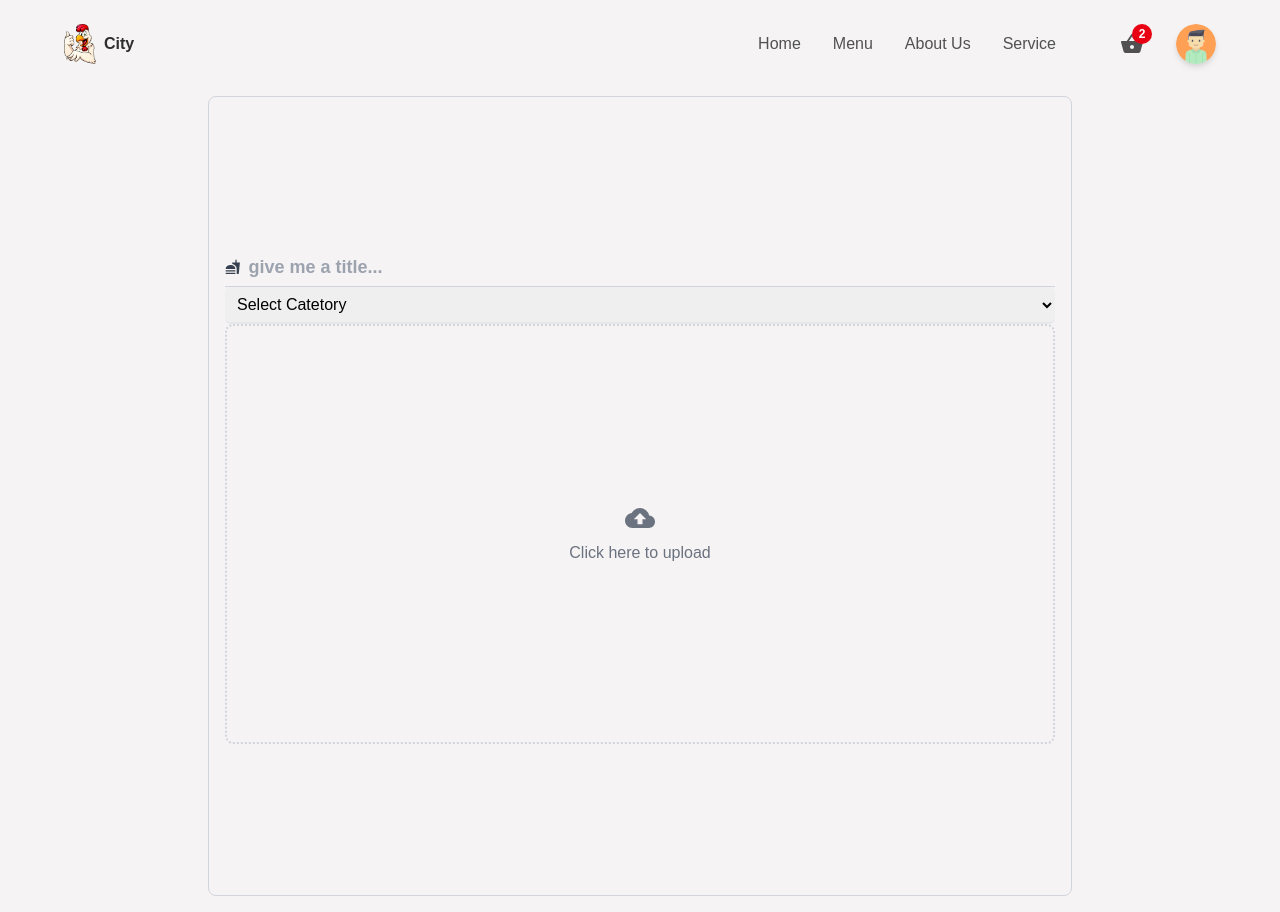
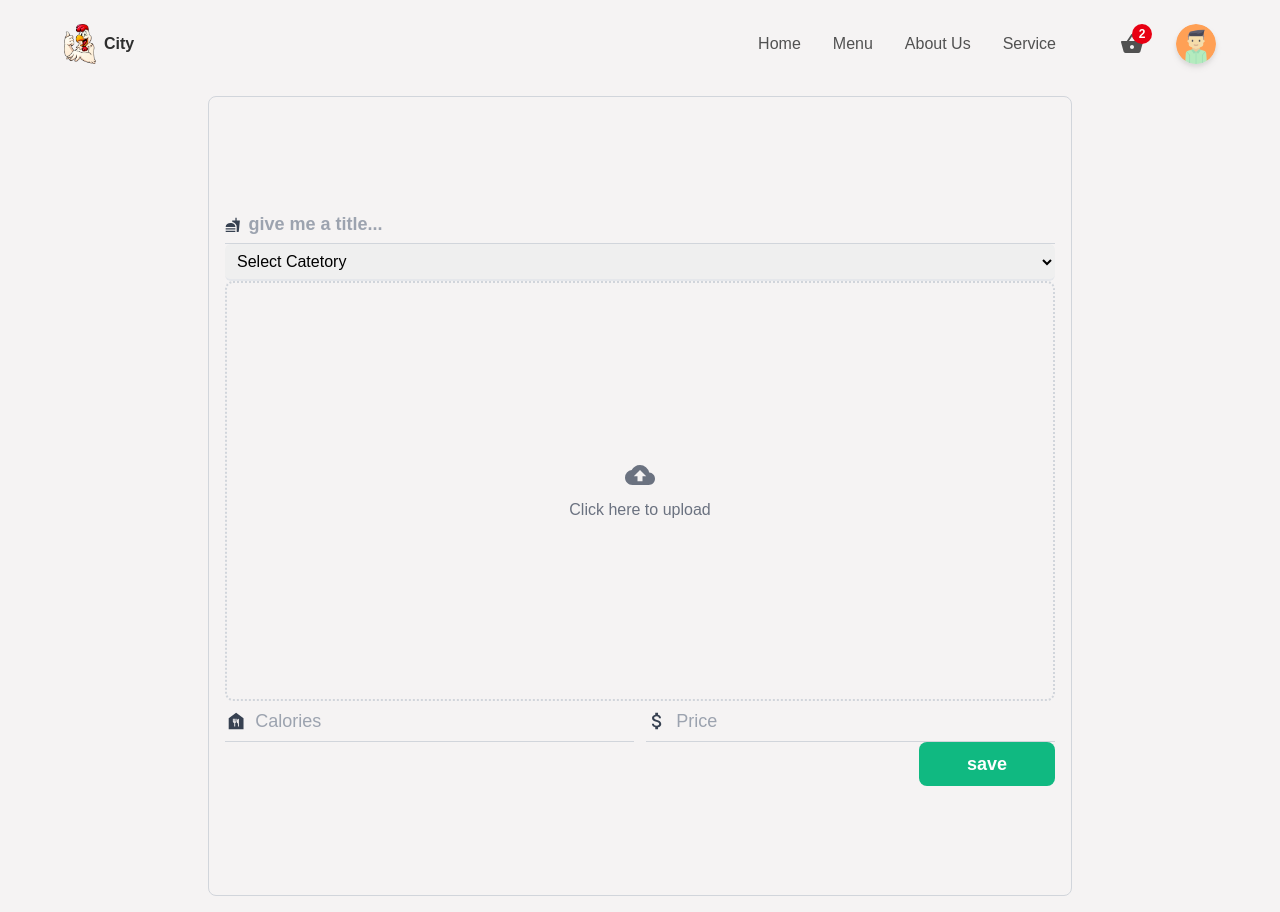
Before and after one commit to harun3851/restaurantapp, a React (Create React App) app: page /createItem in a window 1280 px wide. Built offline with nearby package versions, Linux system fonts and the light colour scheme.

Commit message:
upload image

```diff
--- a/src/components/CreateContainer.jsx
+++ b/src/components/CreateContainer.jsx
@@ -1,6 +1,6 @@
 import React from 'react';
 import {motion} from "framer-motion";
-import {MdFastfood} from 'react-icons/md';
+import {MdAttachMoney, MdFastfood, MdFoodBank} from 'react-icons/md';
 import {MdCloudUpload} from 'react-icons/md';
 import { MdDelete } from 'react-icons/md';
 import Loader from './Loader';
@@ -20,7 +20,12 @@ const CreateContainer = () => {
   const [msg, setMsg]=useState(null);
   const [isLoading, setIsloading]=useState(false);
   const deleteImage= () => {};
-  const uploadImage= () => {};
+  const uploadImage= (e) => {
+    setIsloading(true);
+    const imageFile = e.target.files[0];
+    console.log(imageFile);
+  };
+  const saveDetails= () => {};
 
 
   return (
@@ -113,6 +118,33 @@ const CreateContainer = () => {
          </>
          )}
       </div>
+      <div className="w-full flex flex-col md:flex-row items-center gap-3">
+        <div className="w-full py-2 border-b border-gray-300 flex items-center gap-2">
+          <MdFoodBank className="text-gray-700 text-2xl"/>
+          <input type="text"
+           required
+           value={calories}
+           onChange={(e)=>setCalories(e.target.value)}
+           placeholder="Calories"
+           className="w-full h-full text-lg
+           bg-transparent outline-none border-none placeholder:text-gray-400 text-textColor" />
+        </div>
+        <div className="w-full py-2 border-b border-gray-300 flex items-center gap-2">
+          <MdAttachMoney className="text-gray-700 text-2xl"/>
+          <input type="text"
+           required
+           placeholder="Price"
+           value={price}
+           onChange={(e)=>setPrice(e.target.value)}
+            className="w-full h-full text-lg
+           bg-transparent outline-none border-none placeholder:text-gray-400 text-textColor" />
+        </div>
+      </div>
+      <div className="flex items-center w-full">
+        <button type="button" className="ml-0 md:ml-auto w-full md:w-auto
+        border-none outline-none bg-emerald-500 px-12 py-2 rounded-lg
+        text-lg text-white font-semibold" onClick={saveDetails}>save</button>
+      </div>
      </div>
     </div>
    );
```
